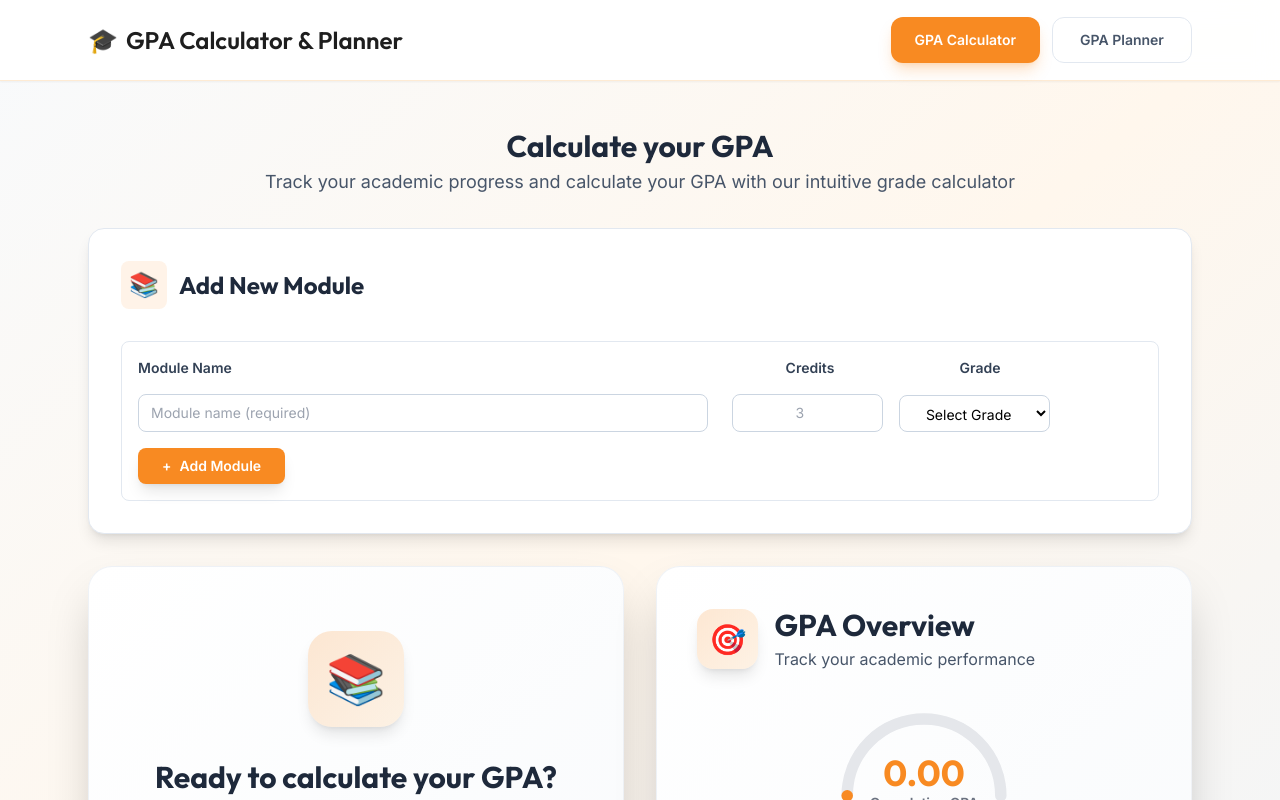
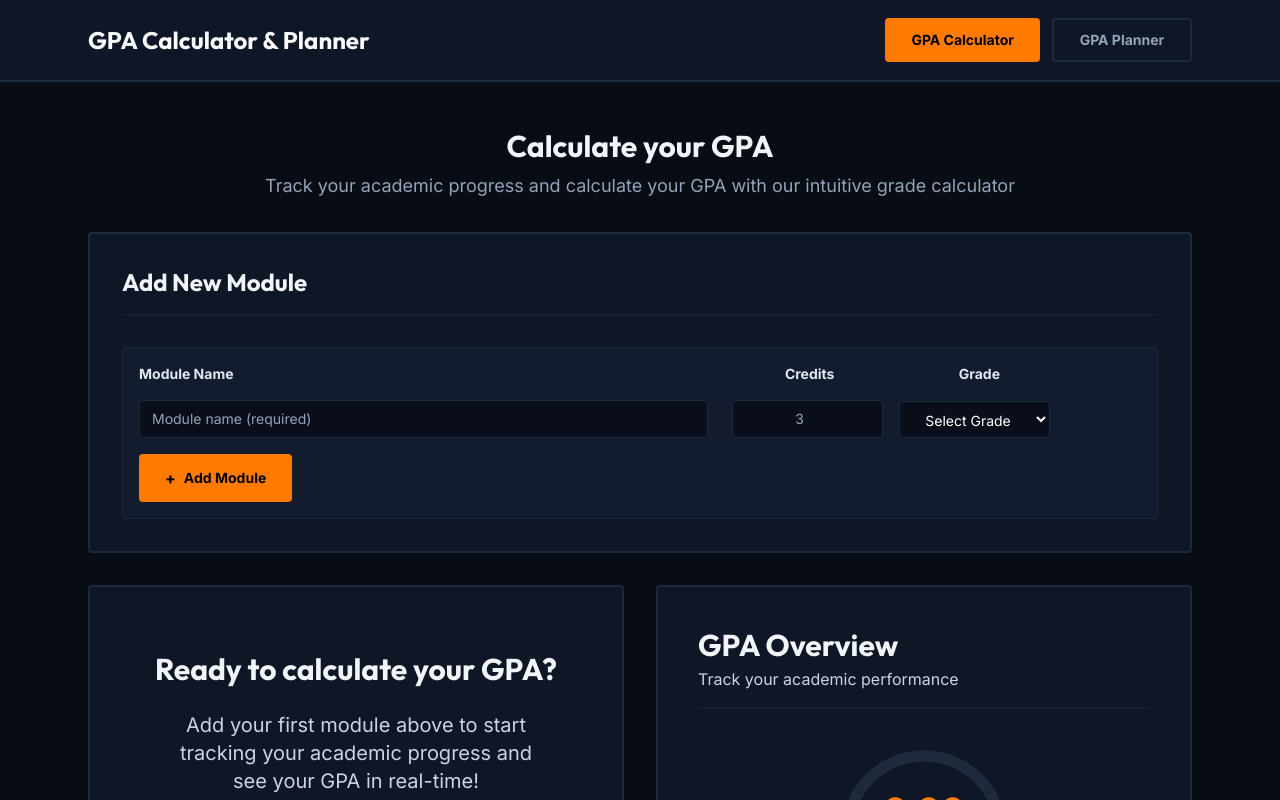
Before and after one commit to Danidu-Muhandiram/GPA-Calculator, a React (Create React App) app: page / in a window 1280 px wide. Shown: the top 800 px of the page. Built offline with nearby package versions, Linux system fonts and the light colour scheme.

Commit message:
Enhance UI and functionality, improve component styles, and update color scheme for better accessibility

```diff
--- a/package.json
+++ b/package.json
@@ -18,6 +18,7 @@
     "web-vitals": "^2.1.4"
   },
   "scripts": {
+    "dev": "react-scripts start",
     "start": "react-scripts start",
     "build": "react-scripts build",
     "test": "react-scripts test",
--- a/src/App.tsx
+++ b/src/App.tsx
@@ -7,15 +7,14 @@ function App() {
   const [activeTab, setActiveTab] = useState('calculator'); // track which tab is active
 
   return (
-    <div className="min-h-screen bg-gradient-to-br from-slate-50 via-orange-50 to-slate-100">
+    <div className="min-h-screen bg-[#080C14] text-text">
       {/* Navigation bar */}
-      <nav className="bg-white/95 backdrop-blur-md shadow-sm border-b border-orange-200/50 fixed top-0 left-0 right-0 z-50">
+      <nav className="bg-[#0F1626] border-b-2 border-slate-800 fixed top-0 left-0 right-0 z-50">
         <div className="max-w-6xl mx-auto px-4 sm:px-6">
           <div className="flex justify-between items-center h-16 sm:h-20">
             <div className="flex items-center">
               {/* Logo/brand */}
-              <h1 className="text-lg sm:text-2xl font-semibold text-text flex items-center gap-1 sm:gap-2 font-display">
-                <span className="text-primary">🎓</span>
+              <h1 className="text-lg sm:text-2xl font-bold text-text flex items-center gap-1 sm:gap-2 font-display">
                 <span className="hidden sm:inline">GPA Calculator & Planner</span>
                 <span className="sm:hidden">GPA Calc</span>
               </h1>
@@ -25,10 +24,10 @@ function App() {
             <div className="flex space-x-1 sm:space-x-3">
               <button
                 onClick={() => setActiveTab('calculator')}
-                className={`px-3 sm:px-6 py-2 sm:py-3 rounded-lg sm:rounded-xl text-xs sm:text-sm font-semibold transition-all duration-300 min-w-[80px] sm:min-w-[140px] ${
+                className={`px-3 sm:px-6 py-2 sm:py-2.5 rounded border-2 text-xs sm:text-sm font-bold transition-colors duration-200 min-w-[80px] sm:min-w-[140px] ${
                   activeTab === 'calculator'
-                    ? 'bg-primary text-white shadow-lg shadow-primary/25 hover:shadow-xl hover:shadow-primary/30 transform hover:scale-105'
-                    : 'text-slate-600 hover:text-primary hover:bg-orange-50 border border-slate-200 hover:border-primary/30'
+                    ? 'bg-primary text-black border-primary'
+                    : 'text-slate-400 hover:text-primary hover:bg-[#1A2333] border-slate-800'
                 }`}
               >
                 <span className="hidden sm:inline">GPA Calculator</span>
@@ -36,10 +35,10 @@ function App() {
               </button>
               <button
                 onClick={() => setActiveTab('planner')}
-                className={`px-3 sm:px-6 py-2 sm:py-3 rounded-lg sm:rounded-xl text-xs sm:text-sm font-semibold transition-all duration-300 min-w-[80px] sm:min-w-[140px] ${
+                className={`px-3 sm:px-6 py-2 sm:py-2.5 rounded border-2 text-xs sm:text-sm font-bold transition-colors duration-200 min-w-[80px] sm:min-w-[140px] ${
                   activeTab === 'planner'
-                    ? 'bg-primary text-white shadow-lg shadow-primary/25 hover:shadow-xl hover:shadow-primary/30 transform hover:scale-105'
-                    : 'text-slate-600 hover:text-primary hover:bg-orange-50 border border-slate-200 hover:border-primary/30'
+                    ? 'bg-primary text-black border-primary'
+                    : 'text-slate-400 hover:text-primary hover:bg-[#1A2333] border-slate-800'
                 }`}
               >
                 <span className="hidden sm:inline">GPA Planner</span>
@@ -54,10 +53,9 @@ function App() {
       <main className="max-w-6xl mx-auto py-8 px-4 sm:px-6 pt-20 sm:pt-24">
         {activeTab === 'calculator' && (
           <div>
-            <div className="text-center mb-6 sm:mb-8 relative mt-6 sm:mt-8">
-              <div className="absolute inset-0 bg-gradient-to-r from-primary/10 to-orange-200/20 rounded-3xl blur-3xl -z-10"></div>
-              <h2 className="text-2xl sm:text-3xl font-bold text-slate-800 mb-1 font-display">Calculate your GPA</h2>
-              <p className="text-base sm:text-lg text-slate-600 mx-auto leading-relaxed max-w-4xl px-4">
+            <div className="text-center mb-6 sm:mb-8 mt-6 sm:mt-8">
+              <h2 className="text-2xl sm:text-3xl font-bold text-slate-100 mb-2 font-display">Calculate your GPA</h2>
+              <p className="text-base sm:text-lg text-slate-400 mx-auto leading-relaxed max-w-4xl px-4">
                 Track your academic progress and calculate your GPA with our intuitive grade calculator
               </p>
             </div>
--- a/src/components/GpaCalculator.tsx
+++ b/src/components/GpaCalculator.tsx
@@ -149,26 +149,23 @@ const GpaCalculator: React.FC = () => {
   return (
     <div className="space-y-8 animate-fade-in">
       {/* Add Course Form */}
-      <div className="bg-white rounded-2xl shadow-lg border border-slate-200 p-4 sm:p-8 animate-slide-up">
-        <div className="flex items-center gap-3 mb-6 sm:mb-8">
-          <div className="p-2 bg-primary/10 rounded-lg">
-            <span className="text-xl sm:text-2xl">📚</span>
-          </div>
-          <h3 className="text-xl sm:text-2xl font-bold text-slate-800 font-display">Add New Module</h3>
+      <div className="bg-[#0F1626] rounded border-2 border-slate-800 p-4 sm:p-8">
+        <div className="mb-6 sm:mb-8 border-b border-slate-800/80 pb-4">
+          <h3 className="text-xl sm:text-2xl font-bold text-slate-100 font-display">Add New Module</h3>
         </div>
 
         {/* Module Input Table */}
-        <div className="bg-white rounded-lg border border-slate-200 p-4">
+        <div className="bg-[#131C2E] rounded border border-slate-800 p-4">
           {/* Headers */}
           <div className="grid grid-cols-12 gap-4 mb-4">
             <div className="col-span-7">
-              <h4 className="text-sm font-semibold text-slate-700">Module Name</h4>
+              <h4 className="text-sm font-bold text-slate-200">Module Name</h4>
             </div>
             <div className="col-span-2 text-center">
-              <h4 className="text-sm font-semibold text-slate-700">Credits</h4>
+              <h4 className="text-sm font-bold text-slate-200">Credits</h4>
             </div>
             <div className="col-span-2 text-center">
-              <h4 className="text-sm font-semibold text-slate-700">Grade</h4>
+              <h4 className="text-sm font-bold text-slate-200">Grade</h4>
             </div>
             <div className="col-span-1"></div>
           </div>
@@ -184,7 +181,7 @@ const GpaCalculator: React.FC = () => {
                     onChange={(e) => updateFormSet(formSet.id, 'name', e.target.value)}
                     placeholder="Module name (required)"
                     required
-                    className="w-full px-3 py-2 border border-slate-300 rounded-lg focus:outline-none focus:ring-2 focus:ring-primary/20 focus:border-primary transition-all duration-200 bg-white hover:border-slate-400 text-sm"
+                    className="w-full px-3 py-2 border border-slate-800 rounded bg-[#0A0E1A] text-white placeholder-slate-400 focus:outline-none focus:border-primary transition-colors duration-200 text-sm"
             />
           </div>
 
@@ -202,7 +199,7 @@ const GpaCalculator: React.FC = () => {
               placeholder="3"
                     min="0"
               max="10"
-                    className="w-full px-3 py-2 border border-slate-300 rounded-lg focus:outline-none focus:ring-2 focus:ring-primary/20 focus:border-primary transition-all duration-200 bg-white hover:border-slate-400 text-sm text-center"
+                    className="w-full px-3 py-2 border border-slate-800 rounded bg-[#0A0E1A] text-white placeholder-slate-400 focus:outline-none focus:border-primary transition-colors duration-200 text-sm text-center"
             />
           </div>
 
@@ -211,21 +208,21 @@ const GpaCalculator: React.FC = () => {
             <select
                   value={formSet.module.grade}
                   onChange={(e) => updateFormSet(formSet.id, 'grade', e.target.value)}
-                  className="w-full px-3 py-2 border border-slate-300 rounded-lg focus:outline-none focus:ring-2 focus:ring-primary/20 focus:border-primary transition-all duration-200 bg-white hover:border-slate-400 text-sm text-center"
+                  className="w-full px-3 py-2 border border-slate-800 rounded bg-[#0A0E1A] text-white focus:outline-none focus:border-primary transition-colors duration-200 text-sm text-center"
             >
-              <option value="">Select Grade</option>
-                  <option value="A+">A+</option>
-                  <option value="A">A</option>
-                  <option value="A-">A-</option>
-                  <option value="B+">B+</option>
-                  <option value="B">B</option>
-                  <option value="B-">B-</option>
-                  <option value="C+">C+</option>
-                  <option value="C">C</option>
-                  <option value="C-">C-</option>
-                  <option value="D+">D+</option>
-                  <option value="D">D</option>
-                  <option value="F">F</option>
+              <option value="" className="bg-[#0A0E1A]">Select Grade</option>
+                  <option value="A+" className="bg-[#0A0E1A]">A+</option>
+                  <option value="A" className="bg-[#0A0E1A]">A</option>
+                  <option value="A-" className="bg-[#0A0E1A]">A-</option>
+                  <option value="B+" className="bg-[#0A0E1A]">B+</option>
+                  <option value="B" className="bg-[#0A0E1A]">B</option>
+                  <option value="B-" className="bg-[#0A0E1A]">B-</option>
+                  <option value="C+" className="bg-[#0A0E1A]">C+</option>
+                  <option value="C" className="bg-[#0A0E1A]">C</option>
+                  <option value="C-" className="bg-[#0A0E1A]">C-</option>
+                  <option value="D+" className="bg-[#0A0E1A]">D+</option>
+                  <option value="D" className="bg-[#0A0E1A]">D</option>
+                  <option value="F" className="bg-[#0A0E1A]">F</option>
             </select>
           </div>
 
@@ -234,9 +231,9 @@ const GpaCalculator: React.FC = () => {
                 {formSets.length > 1 && (
                   <button
                     onClick={() => removeFormSet(formSet.id)}
-                    className="w-8 h-8 bg-red-500 text-white rounded-full hover:bg-red-600 transition-all duration-200 flex items-center justify-center"
+                    className="w-8 h-8 bg-red-600 text-white rounded hover:bg-red-700 transition-colors flex items-center justify-center font-bold"
                   >
-                    <span className="text-sm">−</span>
+                    <span className="text-lg">−</span>
                   </button>
                 )}
               </div>
@@ -271,13 +268,13 @@ const GpaCalculator: React.FC = () => {
                     setErrorMessage(`Please fill in all required fields for: ${invalidModules.join(', ')}`);
                   }
                 }}
-                className="bg-primary text-white px-6 py-2 rounded-lg hover:bg-primary/90 transition-all duration-300 font-semibold shadow-lg hover:shadow-xl transform hover:scale-105 flex items-center gap-2 text-sm"
+                className="bg-primary text-black px-6 py-2.5 rounded hover:bg-primary/95 transition-colors font-bold flex items-center gap-2 text-sm border-2 border-primary"
               >
-                <span>+</span>
+                <span className="text-base font-extrabold">+</span>
             Add Module
           </button>
               {errorMessage && (
-                <div className="text-red-500 text-sm font-medium bg-red-50 px-3 py-2 rounded-lg border border-red-200 animate-pulse">
+                <div className="text-red-400 text-sm font-bold bg-red-950/20 px-3 py-2 rounded border border-red-900/50">
                   {errorMessage}
                 </div>
               )}
@@ -290,32 +287,23 @@ const GpaCalculator: React.FC = () => {
       <div className="grid grid-cols-1 lg:grid-cols-2 gap-6 sm:gap-8">
         {/* Empty State */}
         {modules.length === 0 && (
-          <div className="bg-gradient-to-br from-white to-slate-50 rounded-3xl shadow-2xl border border-slate-200/50 p-8 sm:p-16 text-center animate-scale-in backdrop-blur-sm">
-            <div className="w-20 h-20 sm:w-24 sm:h-24 bg-gradient-to-br from-primary/20 to-orange-200/30 rounded-3xl flex items-center justify-center mx-auto mb-6 sm:mb-8 shadow-lg">
-              <span className="text-4xl sm:text-5xl">📚</span>
-            </div>
-            <h3 className="text-2xl sm:text-3xl font-bold text-slate-800 mb-4 sm:mb-6 font-display">Ready to calculate your GPA?</h3>
-            <p className="text-lg sm:text-xl text-slate-600 mb-8 sm:mb-10 max-w-2xl mx-auto leading-relaxed px-4">
+          <div className="bg-[#0F1626] rounded border-2 border-slate-800 p-8 sm:p-16 text-center">
+            <h3 className="text-2xl sm:text-3xl font-bold text-slate-100 mb-4 sm:mb-6 font-display">Ready to calculate your GPA?</h3>
+            <p className="text-lg sm:text-xl text-slate-300 mb-8 sm:mb-10 max-w-2xl mx-auto leading-relaxed px-4">
               Add your first module above to start tracking your academic progress and see your GPA in real-time!
             </p>
-            <div className="inline-flex items-center gap-3 text-primary font-bold bg-gradient-to-r from-primary/10 to-orange-100/50 px-6 sm:px-8 py-4 sm:py-5 rounded-2xl border-2 border-primary/20 text-base sm:text-lg shadow-lg hover:shadow-xl transition-all duration-300 transform hover:scale-105">
-              <span className="text-xl">⬆️</span>
+            <div className="inline-flex items-center gap-3 text-primary font-bold bg-primary/10 px-6 sm:px-8 py-4 sm:py-5 rounded border-2 border-primary/20 text-base sm:text-lg">
               <span>Start by adding a module above</span>
-              </div>
+            </div>
           </div>
         )}
 
         {/* Modules Summary */}
         {modules.length > 0 && (
-          <div className="bg-gradient-to-br from-white to-slate-50 rounded-3xl shadow-2xl border border-slate-200/50 p-6 sm:p-10 backdrop-blur-sm">
-            <div className="flex items-center gap-4 mb-8">
-              <div className="p-3 bg-gradient-to-br from-primary/20 to-orange-200/30 rounded-2xl shadow-lg">
-                <span className="text-2xl sm:text-3xl">📊</span>
-              </div>
-              <div>
-                <h3 className="text-2xl sm:text-3xl font-bold text-slate-800 font-display">Your Modules</h3>
-                <p className="text-slate-600 text-sm sm:text-base mt-1">Track your academic progress</p>
-              </div>
+          <div className="bg-[#0F1626] rounded border-2 border-slate-800 p-6 sm:p-10">
+            <div className="mb-8 border-b border-slate-800/80 pb-4">
+              <h3 className="text-2xl sm:text-3xl font-bold text-slate-100 font-display">Your Modules</h3>
+              <p className="text-slate-300 text-sm sm:text-base mt-1">Track your academic progress</p>
             </div>
 
             <div className="space-y-3">
@@ -323,34 +311,33 @@ const GpaCalculator: React.FC = () => {
                 const gradePoint = getGradePoint(module.grade);
                 const getGradeColor = (grade: string) => {
                   const point = getGradePoint(grade);
-                  if (point >= 3.7) return 'border-l-green-500 bg-gradient-to-r from-green-50/80 to-emerald-50/60';
-                  if (point >= 3.0) return 'border-l-primary bg-gradient-to-r from-orange-50/80 to-orange-100/60';
-                  if (point >= 2.0) return 'border-l-orange-400 bg-gradient-to-r from-orange-100/80 to-yellow-50/60';
-                  return 'border-l-red-400 bg-gradient-to-r from-red-50/80 to-pink-50/60';
+                  if (point >= 3.7) return 'border-l-green-500 bg-[#131C2E]';
+                  if (point >= 3.0) return 'border-l-primary bg-[#131C2E]';
+                  if (point >= 2.0) return 'border-l-orange-400 bg-[#131C2E]';
+                  return 'border-l-red-500 bg-[#131C2E]';
                 };
 
                 return (
-                  <div key={module.id} className={`group relative flex items-center gap-4 p-4 rounded-2xl border-l-4 ${getGradeColor(module.grade)} hover:shadow-xl transition-all duration-300 transform hover:scale-[1.01] bg-white/90 backdrop-blur-sm border border-slate-200/50 hover:border-slate-300/50`}>
+                  <div key={module.id} className={`group flex items-center gap-4 p-4 rounded border-2 border-slate-800 border-l-4 ${getGradeColor(module.grade)}`}>
                     {/* Module Number Badge */}
-                    <div className="w-8 h-8 bg-gradient-to-br from-slate-600 to-slate-700 text-white rounded-full flex items-center justify-center text-sm font-bold shadow-lg flex-shrink-0">
+                    <div className="w-8 h-8 bg-slate-800 text-white rounded flex items-center justify-center text-sm font-bold flex-shrink-0 border border-slate-700">
                       {index + 1}
                     </div>
 
                     <div className="flex-1 min-w-0">
                       <div className="flex items-center gap-3 mb-2">
-                        <h4 className="font-bold text-slate-800 text-base truncate group-hover:text-primary transition-colors duration-200">{module.name}</h4>
-                        <span className={`px-3 py-1.5 rounded-xl text-sm font-bold shadow-md ${
-                          gradePoint >= 3.7 ? 'bg-gradient-to-r from-green-500 to-emerald-500 text-white' :
-                          gradePoint >= 3.0 ? 'bg-gradient-to-r from-primary to-orange-600 text-white' :
-                          gradePoint >= 2.0 ? 'bg-gradient-to-r from-orange-400 to-orange-500 text-white' :
-                          'bg-gradient-to-r from-red-500 to-red-600 text-white'
+                        <h4 className="font-bold text-slate-200 text-base truncate">{module.name}</h4>
+                        <span className={`px-2.5 py-1 rounded text-xs font-bold ${
+                          gradePoint >= 3.7 ? 'bg-green-500 text-black' :
+                          gradePoint >= 3.0 ? 'bg-primary text-black' :
+                          gradePoint >= 2.0 ? 'bg-orange-400 text-black' :
+                          'bg-red-500 text-white'
                         }`}>
                           {module.grade}
                         </span>
                       </div>
-                      <div className="flex items-center gap-2 text-sm text-slate-600 font-medium">
-                        <span className="text-primary">⚖️</span>
-                        <span>{module.credits} credits</span>
+                      <div className="flex items-center gap-2 text-sm text-slate-300 font-medium">
+                        <span>{module.credits} Credits</span>
                       </div>
                     </div>
                   </div>
@@ -361,15 +348,10 @@ const GpaCalculator: React.FC = () => {
         )}
 
         {/* GPA Circular Progress */}
-        <div className="bg-gradient-to-br from-white to-slate-50 rounded-3xl shadow-2xl border border-slate-200/50 p-6 sm:p-10 animate-scale-in backdrop-blur-sm">
-          <div className="flex items-center gap-4 mb-8">
-            <div className="p-3 bg-gradient-to-br from-primary/20 to-orange-200/30 rounded-2xl shadow-lg">
-              <span className="text-2xl sm:text-3xl">🎯</span>
-              </div>
-              <div>
-              <h3 className="text-2xl sm:text-3xl font-bold text-slate-800 font-display">GPA Overview</h3>
-              <p className="text-slate-600 text-sm sm:text-base mt-1">Track your academic performance</p>
-            </div>
+        <div className="bg-[#0F1626] rounded border-2 border-slate-800 p-6 sm:p-10">
+          <div className="mb-8 border-b border-slate-800/80 pb-4">
+            <h3 className="text-2xl sm:text-3xl font-bold text-slate-100 font-display">GPA Overview</h3>
+            <p className="text-slate-300 text-sm sm:text-base mt-1">Track your academic performance</p>
           </div>
 
           <div className="flex flex-col items-center">
@@ -379,7 +361,7 @@ const GpaCalculator: React.FC = () => {
                 {/* Background Arc */}
                 <path
                   d="M 20 80 A 80 80 0 0 1 180 80"
-                  stroke="#E5E7EB"
+                  stroke="#1E293B"
                   strokeWidth="12"
                   fill="none"
                   strokeLinecap="round"
@@ -388,59 +370,52 @@ const GpaCalculator: React.FC = () => {
                 <path
                   d="M 20 80 A 80 80 0 0 1 180 80"
                   stroke={
-                    calculateGPA() >= 3.7 ? '#22C55E' :
-                    calculateGPA() >= 3.0 ? '#F88A22' :
-                    calculateGPA() >= 2.0 ? '#F88A22' :
-                    '#F88A22'
+                    calculateGPA() >= 3.7 ? '#22C55E' : '#FF7A00'
                   }
                   strokeWidth="12"
                   fill="none"
                   strokeLinecap="round"
                   strokeDasharray={`${(calculateGPA() / 4.0) * 251.2} 251.2`}
-                  className="transition-all duration-1000 ease-out"
                 />
               </svg>
               {/* Center Content */}
               <div className="absolute inset-0 flex flex-col items-center justify-center pt-6 sm:pt-8">
                 <div className={`text-2xl sm:text-4xl font-bold font-display ${
-                  calculateGPA() >= 3.7 ? 'text-green-600' :
-                  calculateGPA() >= 3.0 ? 'text-primary' :
-                  calculateGPA() >= 2.0 ? 'text-primary' :
-                  'text-primary'
+                  calculateGPA() >= 3.7 ? 'text-green-500' : 'text-primary'
                 }`}>
                   {modules.length > 0 ? calculateGPA().toFixed(2) : '0.00'}
               </div>
-                <div className="text-xs sm:text-sm font-semibold text-text-secondary">Cumulative GPA</div>
+                <div className="text-xs sm:text-sm font-semibold text-slate-300">Cumulative GPA</div>
               </div>
             </div>
 
             {/* GPA Range */}
             <div className="flex justify-between w-full max-w-36 sm:max-w-48 mb-4 sm:mb-6 px-2 sm:px-4">
-              <span className="text-xs sm:text-sm text-text-secondary">0.0</span>
-              <span className="text-xs sm:text-sm text-text-secondary">4.0</span>
+              <span className="text-xs sm:text-sm text-slate-300">0.0</span>
+              <span className="text-xs sm:text-sm text-slate-300">4.0</span>
             </div>
 
             {/* Summary Stats */}
             {modules.length > 0 && (
               <div className="grid grid-cols-3 gap-4 sm:gap-6 w-full">
-                <div className="bg-gradient-to-br from-white to-slate-50 rounded-2xl p-4 sm:p-6 text-center hover:shadow-xl transition-all duration-300 border border-slate-200/50 shadow-lg backdrop-blur-sm">
-                  <div className="text-xl sm:text-2xl font-bold text-slate-800">{modules.length}</div>
-                  <div className="text-sm sm:text-base font-semibold text-slate-600">Modules</div>
+                <div className="bg-[#131C2E] rounded border border-slate-800 p-4 sm:p-6 text-center">
+                  <div className="text-xl sm:text-2xl font-bold text-slate-100">{modules.length}</div>
+                  <div className="text-sm sm:text-base font-bold text-slate-300">Modules</div>
                 </div>
-                <div className="bg-gradient-to-br from-white to-slate-50 rounded-2xl p-4 sm:p-6 text-center hover:shadow-xl transition-all duration-300 border border-slate-200/50 shadow-lg backdrop-blur-sm">
-                  <div className="text-xl sm:text-2xl font-bold text-slate-800">
+                <div className="bg-[#131C2E] rounded border border-slate-800 p-4 sm:p-6 text-center">
+                  <div className="text-xl sm:text-2xl font-bold text-slate-100">
                     {modules.reduce((sum, module) => sum + module.credits, 0)}
                   </div>
-                  <div className="text-sm sm:text-base font-semibold text-slate-600">Credits</div>
+                  <div className="text-sm sm:text-base font-bold text-slate-300">Credits</div>
                 </div>
-                <div className="bg-gradient-to-br from-white to-slate-50 rounded-2xl p-4 sm:p-6 text-center hover:shadow-xl transition-all duration-300 border border-slate-200/50 shadow-lg backdrop-blur-sm">
-                  <div className="text-xl sm:text-2xl font-bold text-slate-800">
+                <div className="bg-[#131C2E] rounded border border-slate-800 p-4 sm:p-6 text-center">
+                  <div className="text-xl sm:text-2xl font-bold text-slate-100">
                     {modules.length > 0 ? calculateTotalGradePoints().toFixed(1) : '0.0'}
                   </div>
-                  <div className="text-sm sm:text-base font-semibold text-slate-600">Points</div>
-          </div>
-        </div>
-      )}
+                  <div className="text-sm sm:text-base font-bold text-slate-300">Points</div>
+                </div>
+              </div>
+            )}
           </div>
         </div>
       </div>
```
Also changed, not shown: src/components/GpaPlanner.tsx (+42 -40 lines), tailwind.config.js (+5 -5 lines).
